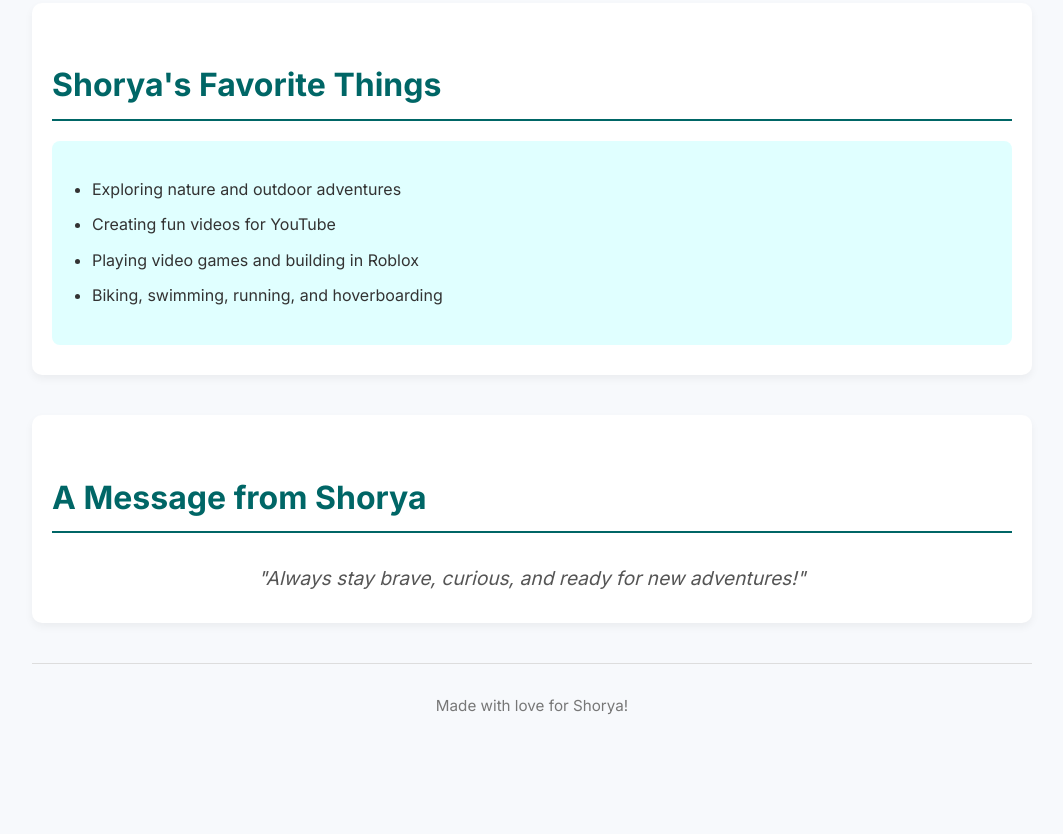
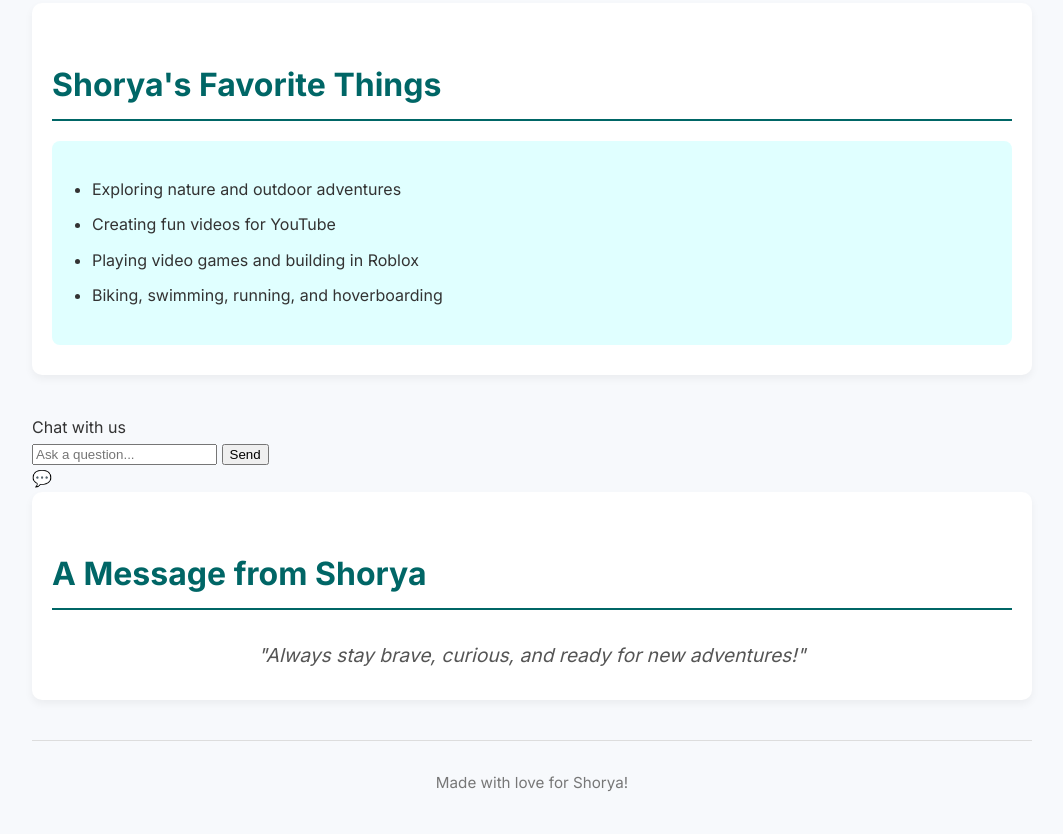
Before and after one commit to swatidhoke/ShoryaProfilePage, a plain HTML site: page index.html in a window 1280 px wide. Shown: the part 3588-4422 px from the top of the page, without its empty margins (108-1171 px from the left). Before the commit the page ends 4362 px from the top, so only its background shows below. Drawn offline with Linux system fonts and the light colour scheme.

Commit message:
Add chatbot widget and toggle button to index.html

```diff
--- a/index.html
+++ b/index.html
@@ -250,6 +250,21 @@
             </div>
         </section>
 
+        <!-- Chatbot Widget -->
+<div id="chatbot-widget">
+    <div id="chat-header">Chat with us</div>
+    <div id="chat-body"></div>
+    <div id="chat-input-area">
+        <input type="text" id="chat-input" placeholder="Ask a question..." />
+        <button id="send-btn">Send</button>
+    </div>
+</div>
+
+<!-- Chatbot Toggle Button -->
+<div id="chat-toggle">💬</div>
+
+<script src="chatbot.js"></script>
+
         <!-- Message from Shorya -->
         <section>
             <h2>A Message from Shorya</h2>
```
